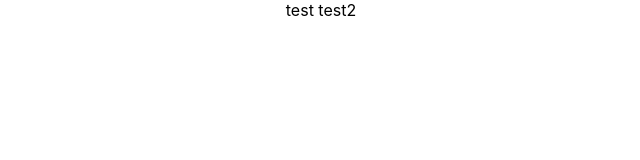
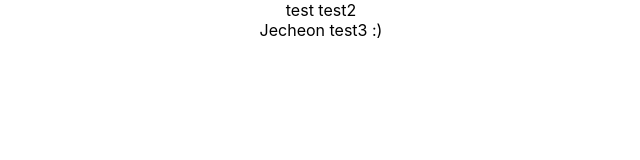
Before and after one commit to youngyounkim/B-BPlaner, a React (Create React App) app in the folder bbp/: page / in a window 1280 px wide. Shown: the top 160 px of the page, without its empty margins (319-959 px from the left). Built offline with nearby package versions, Linux system fonts and the light colour scheme.

Commit message:
James Test1

```diff
--- a/bbp/src/App.js
+++ b/bbp/src/App.js
@@ -1,7 +1,13 @@
 import "./App.css";
 
 function App() {
-  return <div className="App">test test2</div>;
+  return (
+    <>
+    <div className="App">test test2</div>
+    <div className="App">Jecheon test3 :)</div>
+    </>
+
+  )
 }
 
 export default App;
```
